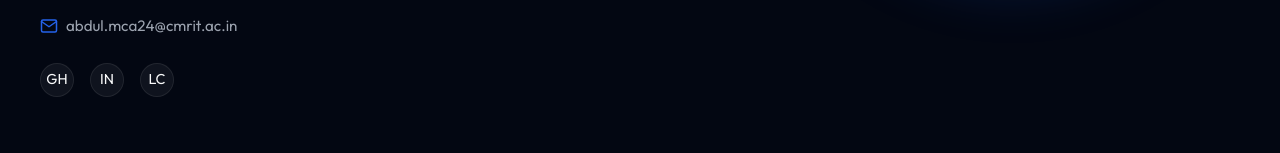
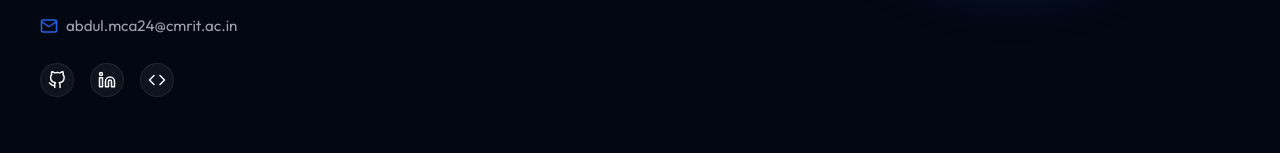
Before and after one commit to Abdul-Affan/portfolio, a React (Vite) app: page / in a window 1280 px wide. Shown: the part 748-901 px from the top of the page. Built offline with nearby package versions, Linux system fonts and the light colour scheme.

Commit message:
Replace text social icons with SVG logos

```diff
--- a/src/App.jsx
+++ b/src/App.jsx
@@ -192,9 +192,15 @@
               </div>
 
               <div className="social-icons-mini">
-                <a href="https://github.com/Abdul-Affan/" target="_blank" rel="noreferrer" className="social-icon-circle">GH</a>
-                <a href="https://www.linkedin.com/in/abdul-affan-64471a31a/" target="_blank" rel="noreferrer" className="social-icon-circle">IN</a>
-                <a href="https://leetcode.com/AbdulAffan/" target="_blank" rel="noreferrer" className="social-icon-circle">LC</a>
+                <a href="https://github.com/Abdul-Affan/" target="_blank" rel="noreferrer" className="social-icon-circle">
+                  <svg width="18" height="18" viewBox="0 0 24 24" fill="none" stroke="currentColor" strokeWidth="2" strokeLinecap="round" strokeLinejoin="round"><path d="M9 19c-5 1.5-5-2.5-7-3m14 6v-3.87a3.37 3.37 0 0 0-.94-2.61c3.14-.35 6.44-1.54 6.44-7A5.44 5.44 0 0 0 20 4.77 5.07 5.07 0 0 0 19.91 1S18.73.65 16 2.48a13.38 13.38 0 0 0-7 0C6.27.65 5.09 1 5.09 1A5.07 5.07 0 0 0 5 4.77a5.44 5.44 0 0 0-1.5 3.78c0 5.42 3.3 6.61 6.44 7A3.37 3.37 0 0 0 9 18.13V22"></path></svg>
+                </a>
+                <a href="https://www.linkedin.com/in/abdul-affan-64471a31a/" target="_blank" rel="noreferrer" className="social-icon-circle">
+                  <svg width="18" height="18" viewBox="0 0 24 24" fill="none" stroke="currentColor" strokeWidth="2" strokeLinecap="round" strokeLinejoin="round"><path d="M16 8a6 6 0 0 1 6 6v7h-4v-7a2 2 0 0 0-2-2 2 2 0 0 0-2 2v7h-4v-7a6 6 0 0 1 6-6z"></path><rect x="2" y="9" width="4" height="12"></rect><circle cx="4" cy="4" r="2"></circle></svg>
+                </a>
+                <a href="https://leetcode.com/AbdulAffan/" target="_blank" rel="noreferrer" className="social-icon-circle">
+                  <svg width="18" height="18" viewBox="0 0 24 24" fill="none" stroke="currentColor" strokeWidth="2" strokeLinecap="round" strokeLinejoin="round"><polyline points="16 18 22 12 16 6"></polyline><polyline points="8 6 2 12 8 18"></polyline></svg>
+                </a>
               </div>
             </div>
 
@@ -544,9 +550,15 @@
                 <div className="follow-me-v2">
                   <h4>FOLLOW ME</h4>
                   <div className="social-icons-mini" style={{ marginTop: '0' }}>
-                    <a href="https://github.com/Abdul-Affan/" target="_blank" rel="noreferrer" className="social-icon-circle">GH</a>
-                    <a href="https://www.linkedin.com/in/abdul-affan-64471a31a/" target="_blank" rel="noreferrer" className="social-icon-circle">IN</a>
-                    <a href="https://leetcode.com/AbdulAffan/" target="_blank" rel="noreferrer" className="social-icon-circle">LC</a>
+                    <a href="https://github.com/Abdul-Affan/" target="_blank" rel="noreferrer" className="social-icon-circle">
+                      <svg width="18" height="18" viewBox="0 0 24 24" fill="none" stroke="currentColor" strokeWidth="2" strokeLinecap="round" strokeLinejoin="round"><path d="M9 19c-5 1.5-5-2.5-7-3m14 6v-3.87a3.37 3.37 0 0 0-.94-2.61c3.14-.35 6.44-1.54 6.44-7A5.44 5.44 0 0 0 20 4.77 5.07 5.07 0 0 0 19.91 1S18.73.65 16 2.48a13.38 13.38 0 0 0-7 0C6.27.65 5.09 1 5.09 1A5.07 5.07 0 0 0 5 4.77a5.44 5.44 0 0 0-1.5 3.78c0 5.42 3.3 6.61 6.44 7A3.37 3.37 0 0 0 9 18.13V22"></path></svg>
+                    </a>
+                    <a href="https://www.linkedin.com/in/abdul-affan-64471a31a/" target="_blank" rel="noreferrer" className="social-icon-circle">
+                      <svg width="18" height="18" viewBox="0 0 24 24" fill="none" stroke="currentColor" strokeWidth="2" strokeLinecap="round" strokeLinejoin="round"><path d="M16 8a6 6 0 0 1 6 6v7h-4v-7a2 2 0 0 0-2-2 2 2 0 0 0-2 2v7h-4v-7a6 6 0 0 1 6-6z"></path><rect x="2" y="9" width="4" height="12"></rect><circle cx="4" cy="4" r="2"></circle></svg>
+                    </a>
+                    <a href="https://leetcode.com/AbdulAffan/" target="_blank" rel="noreferrer" className="social-icon-circle">
+                      <svg width="18" height="18" viewBox="0 0 24 24" fill="none" stroke="currentColor" strokeWidth="2" strokeLinecap="round" strokeLinejoin="round"><polyline points="16 18 22 12 16 6"></polyline><polyline points="8 6 2 12 8 18"></polyline></svg>
+                    </a>
                   </div>
                 </div>
               </div>
```
